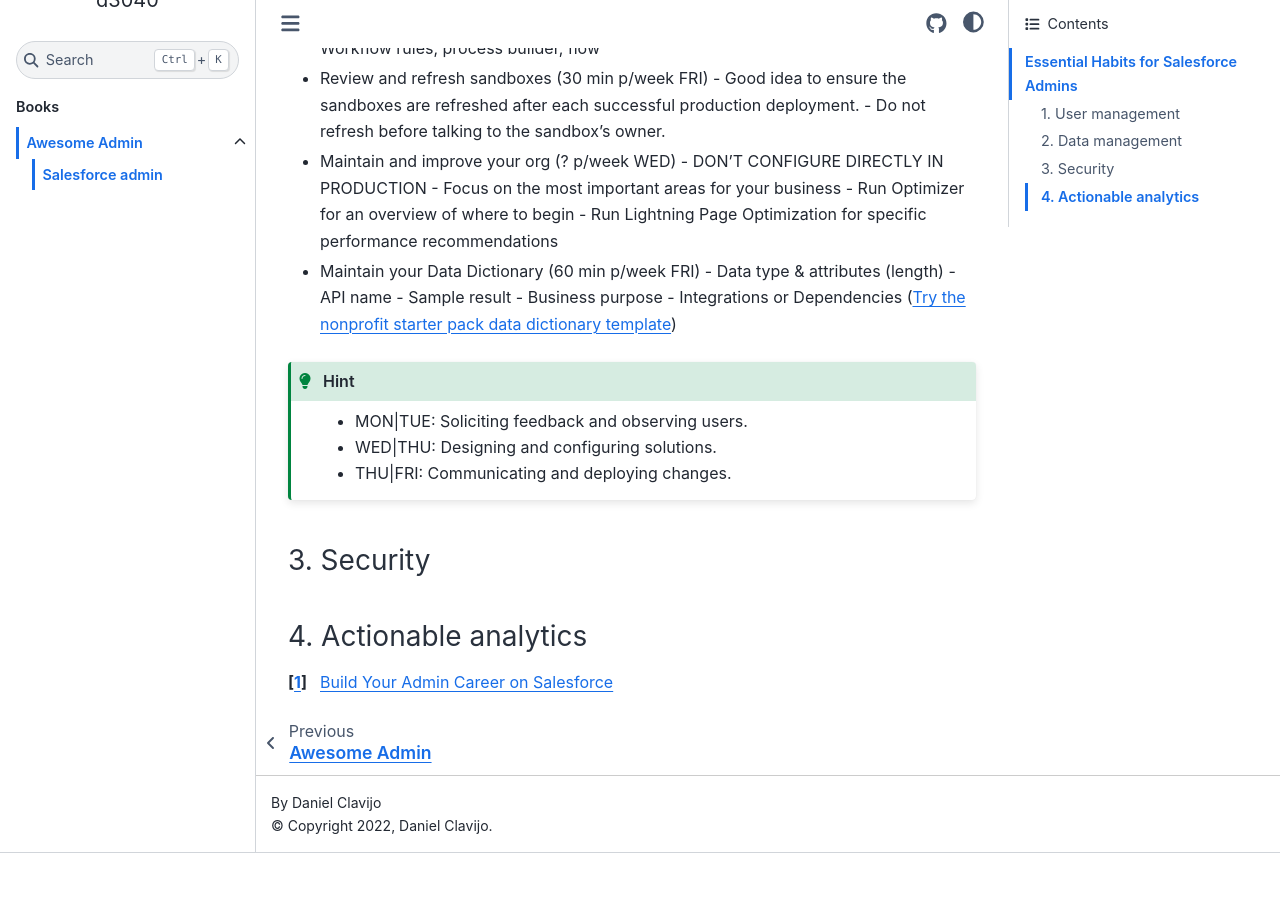
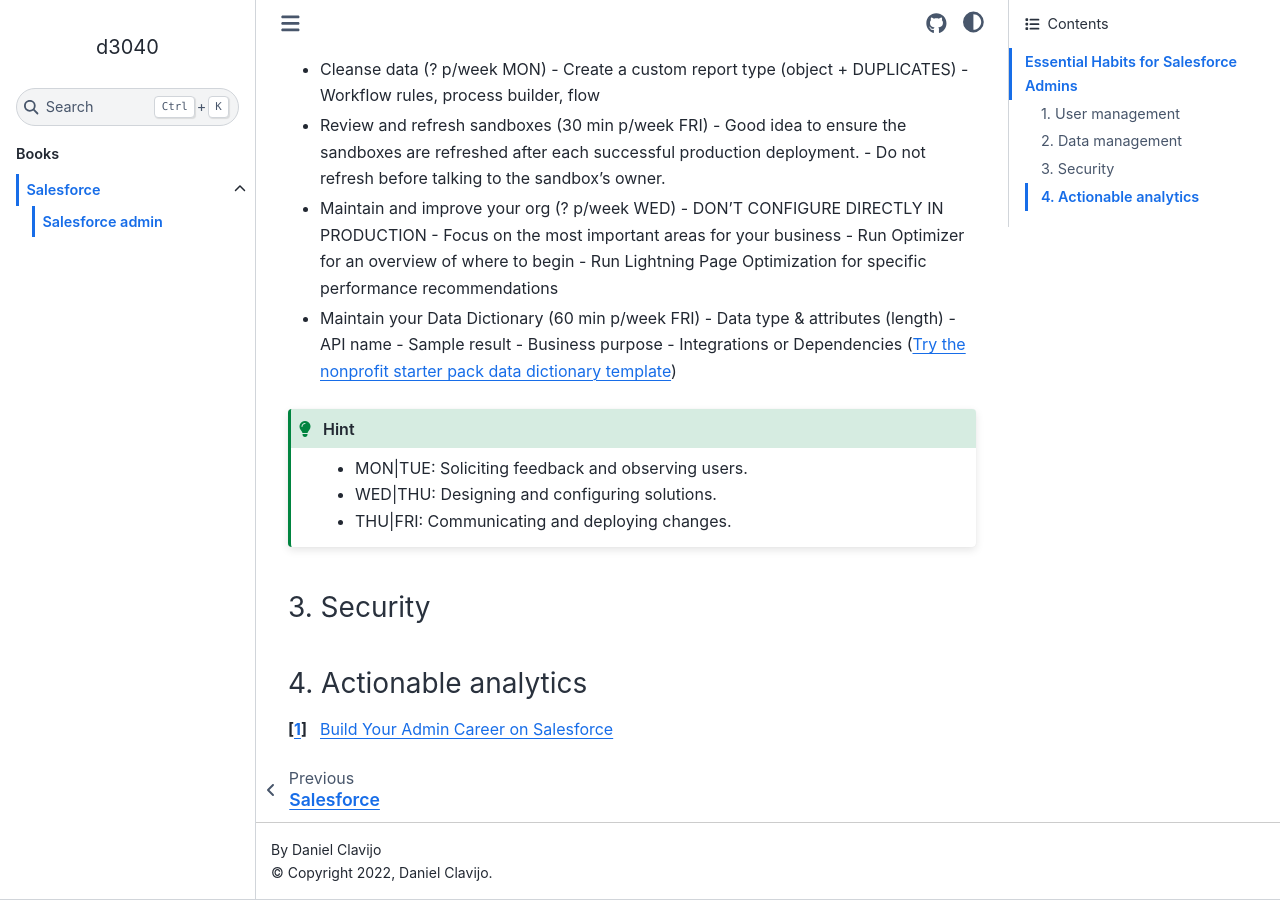
Before and after one commit to d3040/the_beavers_hut, a Sphinx documentation site: the page built from docs/source/salesforce/salesforce_admin.rst, in a window 1280 px wide and 900 px high, scrolled down 970 px. Built offline with Sphinx 7.4.7 and the Sphinx Book theme 1.1.4, drawn with Linux system fonts in a browser that asks for light colours; before the commit the page ends 1823 px from its top, so only the background shows below that.

Commit message:
initial commit

```diff
--- a/docs/source/salesforce/index.rst
+++ b/docs/source/salesforce/index.rst
@@ -1,5 +1,5 @@
-Awesome Admin
-=============
+Salesforce
+==========
 
 .. toctree::
     :glob:
--- a/docs/source/salesforce/essential_habits_for_salesforce_admins.rst
+++ b/docs/source/salesforce/salesforce_admin.rst
@@ -1,5 +1,7 @@
-Salesforce admin [#]_
-=====================
+Salesforce admin
+================
+
+[#]_
 
 .. contents::
     :depth: 1
```
